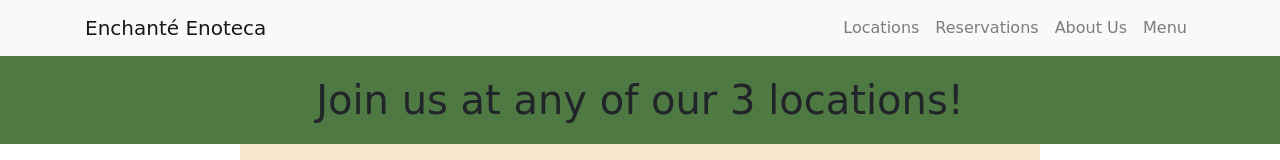
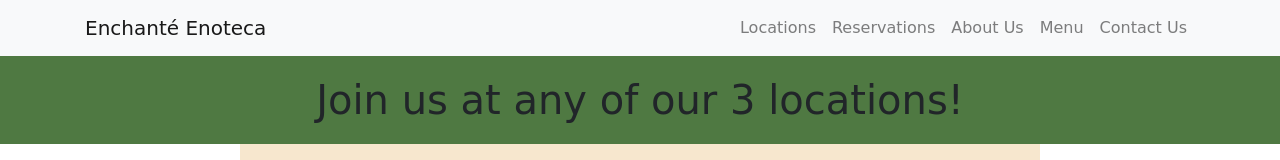
Before and after one commit to Vortunei/Enchante-Enoteca, a plain HTML site: page locations.html in a window 1280 px wide. Shown: the top 160 px of the page. Drawn offline with nearby package versions, Linux system fonts and the light colour scheme.

Commit message:
added nav bar support

```diff
--- a/locations.html
+++ b/locations.html
@@ -91,7 +91,8 @@
           </li>
           <li class="nav-item">
             <a class="nav-link" href="menu.html">Menu</a>
-          </li>
+            <li class= "nav-item">
+              <a class="nav-link" href="contactus.html">Contact Us</a>
         </ul>
       </div>
     </div>
```
Also changed, not shown: aboutUs.html (+2 -1 lines), menu.html (+2 -1 lines).
